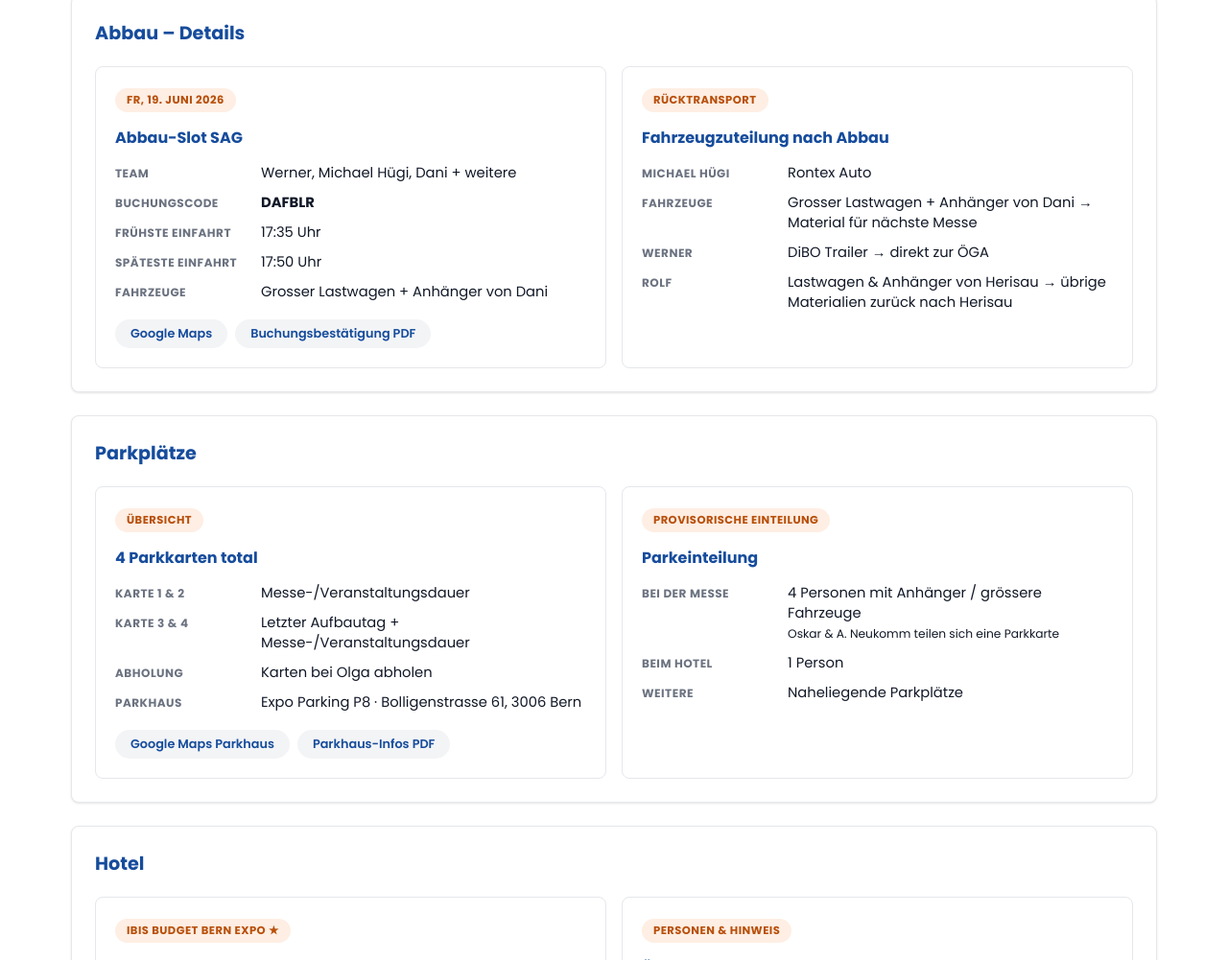
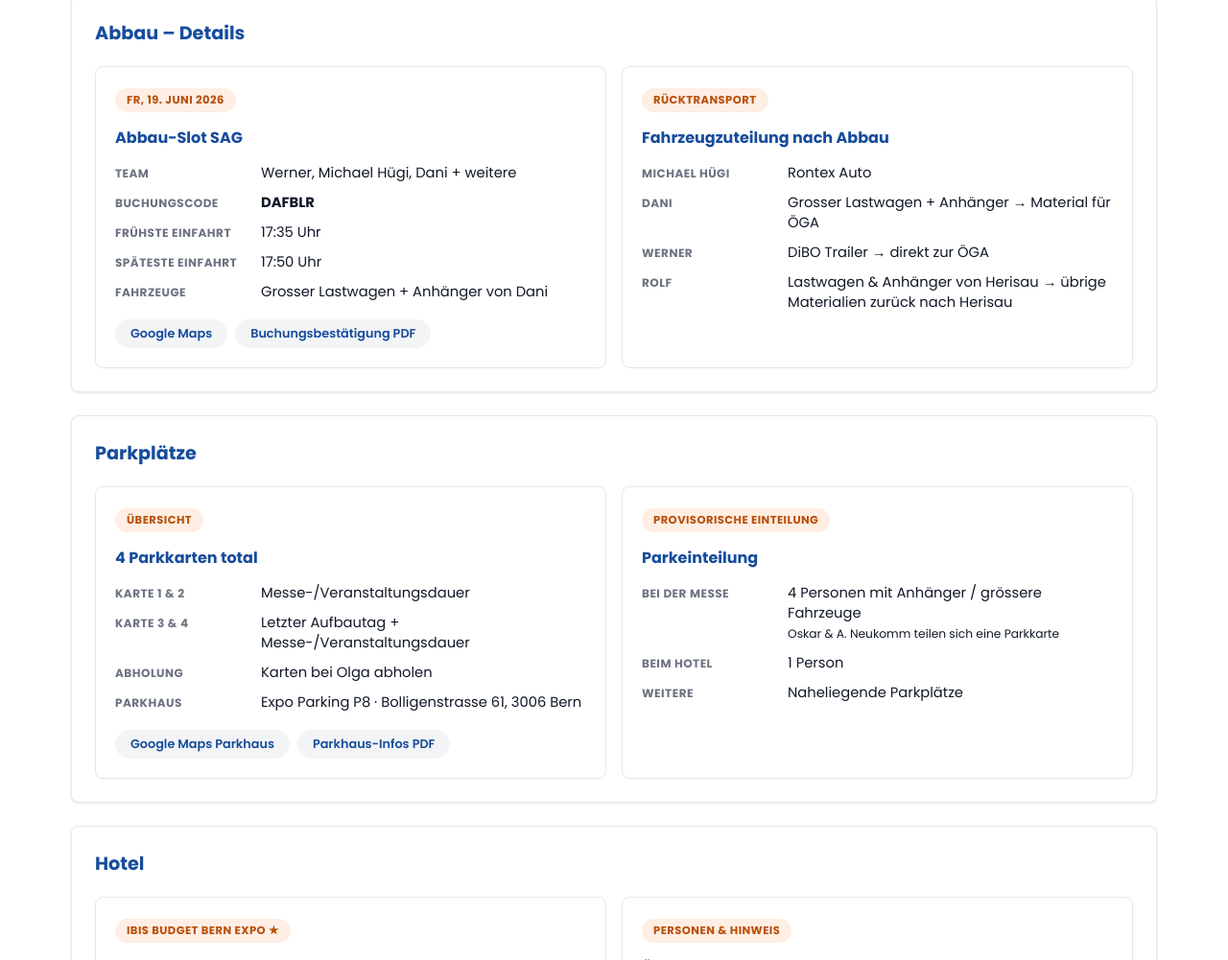
Before and after one commit to OlgaTsyplakova/suisse-public-sondiintern, a plain HTML site: page index.html in a window 1280 px wide. Shown: the part 2389-3390 px from the top of the page at 96% size. Drawn offline with Linux system fonts and the light colour scheme; no server answers.

Commit message:
Add files via upload

```diff
--- a/index.html
+++ b/index.html
@@ -224,8 +224,8 @@
                 <span>Rontex Auto</span>
               </div>
               <div class="kv-row">
-                <span class="kv-key">Fahrzeuge</span>
-                <span>Grosser Lastwagen + Anhänger von Dani → Material für nächste Messe</span>
+                <span class="kv-key">Dani</span>
+                <span>Grosser Lastwagen + Anhänger → Material für ÖGA</span>
               </div>
               <div class="kv-row">
                 <span class="kv-key">Werner</span>
```
